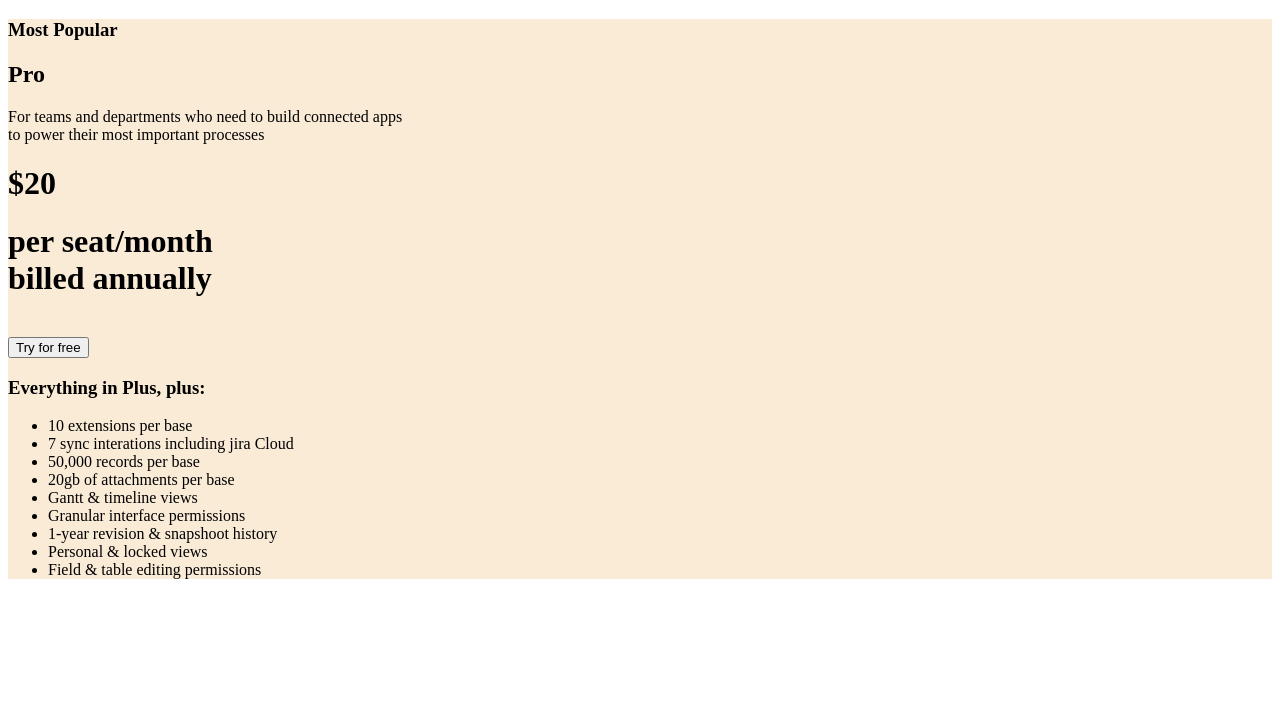
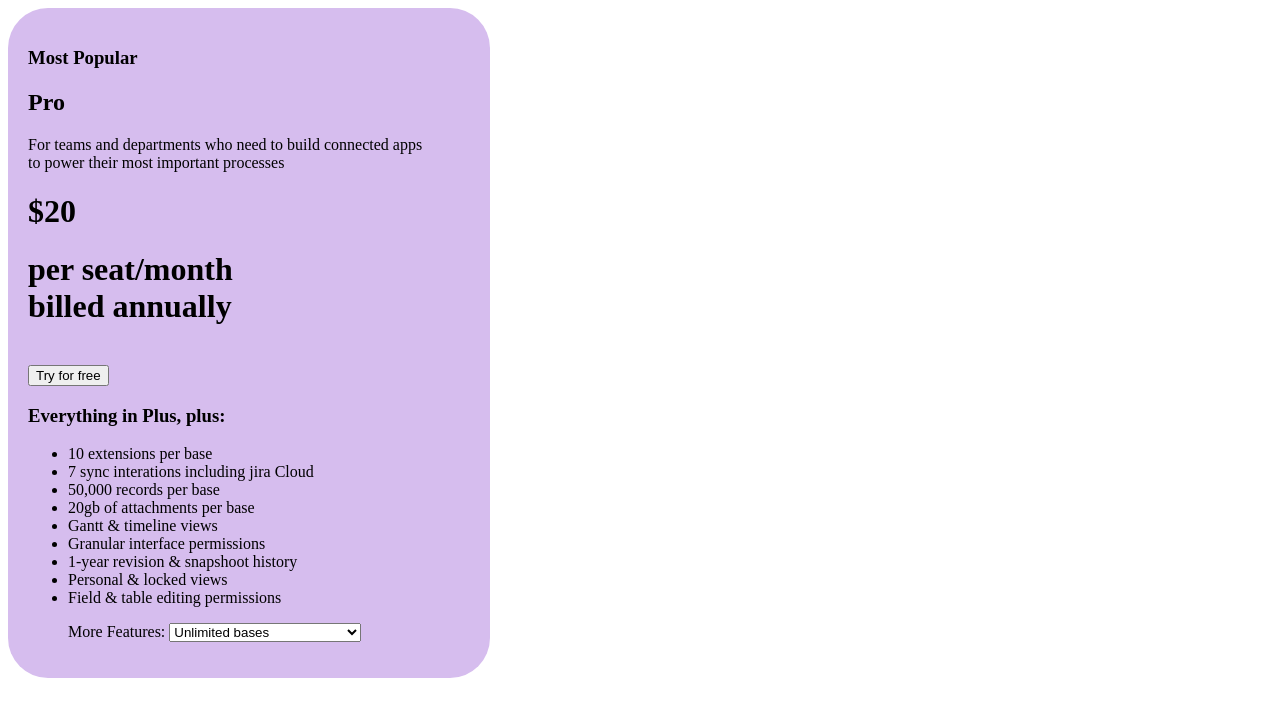
Before and after one commit to Addycodecookie/Adanma-Git-Project, a plain HTML site: page cardAssign.html in a window 1280 px wide. Drawn offline with Linux system fonts and the light colour scheme.

Commit message:
airtable card Assignment

```diff
--- a/cardAssign.html
+++ b/cardAssign.html
@@ -12,9 +12,43 @@
          font-style:sans-serif;
         }
 
+        .card-body {
+            background: size 100px;;
+            background-color: white;
+
+        }
+
         .card{
-            background-size: 70%;
-            background-color: antiquewhite;
+            height: 80%;
+            width: 35%;
+            margin: top 40%;
+            margin: right 30%;
+            border-radius: 40px;
+
+            border-style: ridge 65px color red;
+            background-color: rgb(214, 189, 238);
+            padding: 20px;
+            text-decoration-color: yellowgreen;
+
+        }
+
+        .top-head {
+            border-bottom: 40x;
+            margin-bottom: 40%;
+
+        }
+        #most-popular{
+            height: 10px;
+            border-bottom: 4rem;
+            margin-bottom: 25%;
+            background-color: aquamarine;
+        }
+
+        .submit-button{
+            height: 20%;
+            width: 36%;
+            border-radius: 40%;
+            background-color: brown;
 
 
         }
@@ -26,7 +60,7 @@
 
 <div class="card">
     <div class="Top-head">
-    <h3 class="Most-popular"> Most Popular</h3>
+    <h3 id="Most-popular"> Most Popular</h3>
     <b><h2>Pro</h2></b>
     </div>
 
@@ -57,6 +91,26 @@
             <li>Field & table editing permissions</li>
         </ul>
 
+        <ul>
+            <label for="More Features">More Features:</label>
+            <select name="Fundamentals" id="Fundamentals">
+                <optgroup label="See more features">
+                    <option value="Unlimited bases"> Unlimited bases</option>
+                    <option value="5,000 records per base">5,000 Records per base</option>
+                    <option value="5GB Attachment Per Base">5GB Attachment Per base</option>
+                    <option value="6 Month revision history"> 6 month revision history</option>
+                </optgroup>
+                <optgroup label="Views">
+                    <option value="Grid, calendar, form, kanban, and gallery views"></option>
+
+                </optgroup>
+
+                <optgroup label="interface designer">
+                    <option value="Streamlined ways to access airtable"></option>
+                </optgroup>
+            </select>
+        </ul>
+
     </div>
 
 
```
Also changed, not shown: favfood.html (+7 -3 lines).
